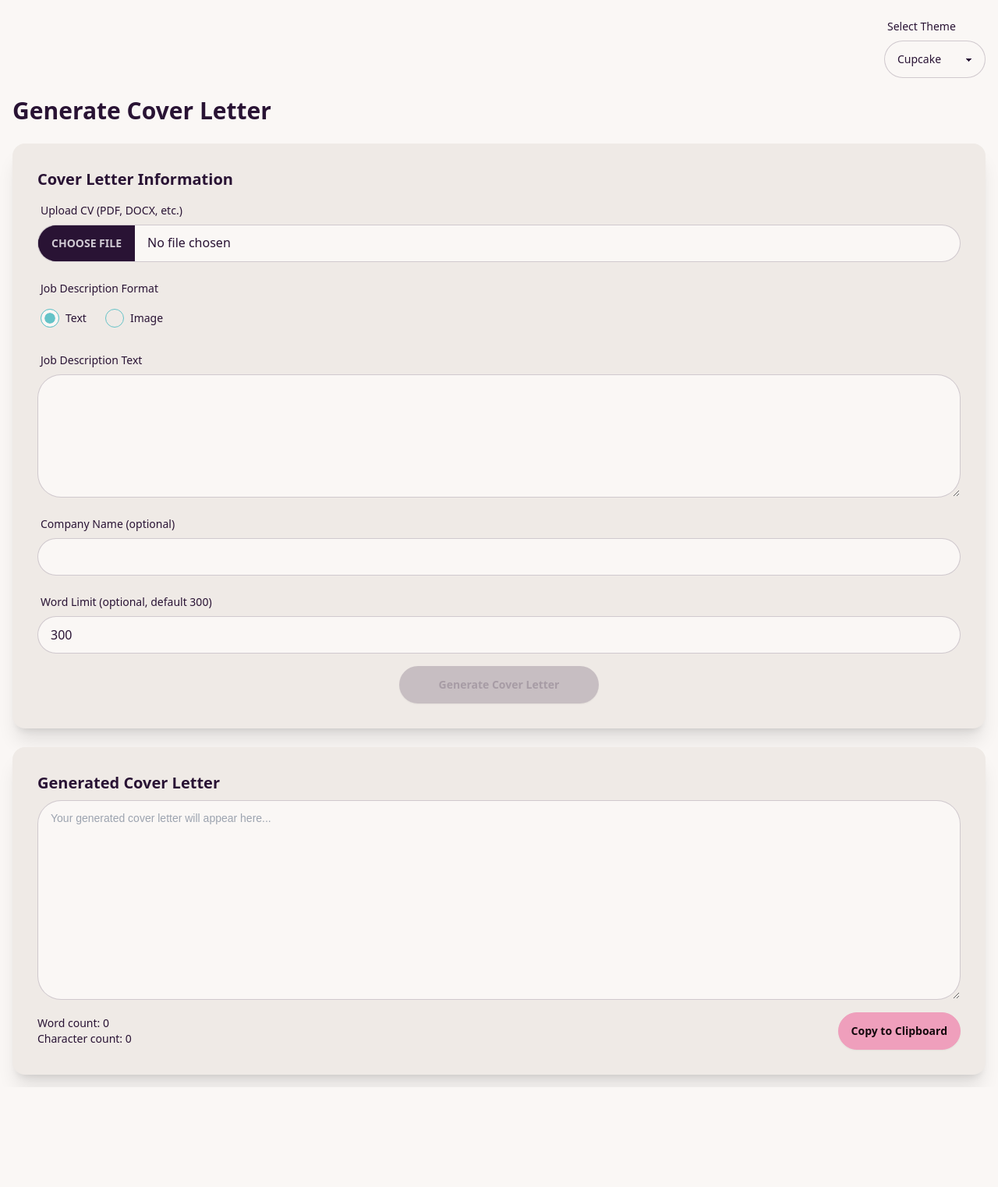
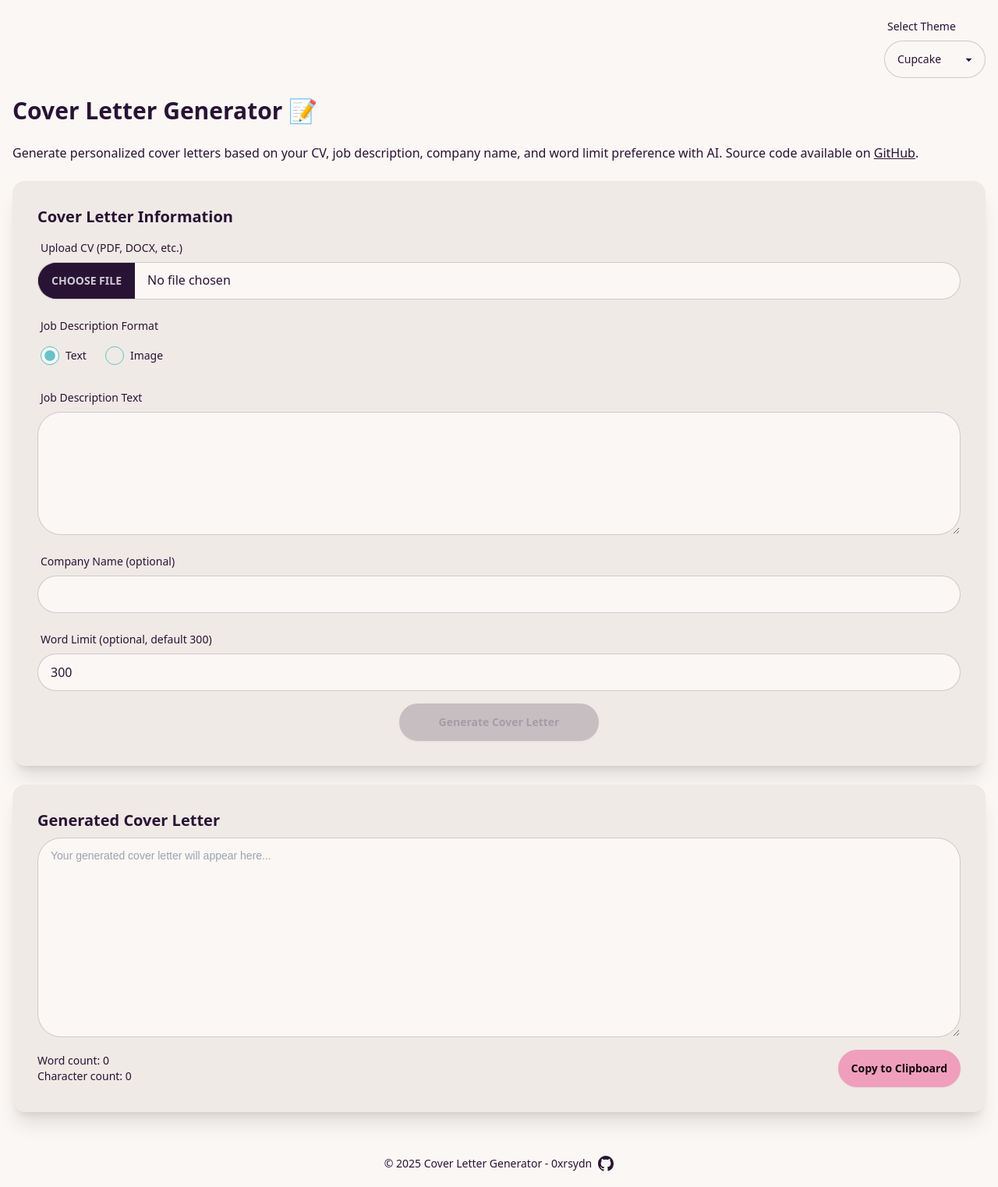
Before and after one commit to 0xrsydn/coverletter, a website: page src/templates/index.html in a window 1280 px wide. Shown: the whole page at 78% size. Before the commit the page ends 1394 px from the top, so only its background shows below. Drawn offline with Linux system fonts and the light colour scheme.

Commit message:
add footer

```diff
--- a/src/package.json
+++ b/src/package.json
@@ -5,6 +5,7 @@
   "main": "index.js",
   "scripts": {
     "build:css": "postcss static/css/tailwind.css -o static/css/main.css",
+    "build:css:prod": "NODE_ENV=production postcss static/css/tailwind.css -o static/css/main.css",
     "watch:css": "postcss static/css/tailwind.css -o static/css/main.css --watch"
   },
   "devDependencies": {
--- a/src/templates/index.html
+++ b/src/templates/index.html
@@ -24,7 +24,7 @@
     <script src="/static/js/htmx.min.js"></script>
 </head>
 <body class="bg-base-100">
-    <div class="container mx-auto p-4">
+    <div class="container mx-auto p-4 pb-96">
         <!-- Theme Selection -->
         <div class="mb-6 flex justify-end">
             <div class="form-control">
@@ -44,7 +44,10 @@
             </div>
         </div>
 
-        <h1 class="text-3xl font-bold mb-6">Generate Cover Letter</h1>
+        <h1 class="text-3xl font-bold mb-6">Cover Letter Generator 📝</h1>
+        <p class="text-lg text-gray-500 mb-6">
+            Generate personalized cover letters based on your CV, job description, company name, and word limit preference with AI. Source code available on <a href="https://github.com/0xrsydn/coverletter" target="_blank" class="link link-hover">GitHub</a>.
+        </p>
 
         <!-- Input Form Card -->
         <div class="card bg-base-200 shadow-xl mb-6">
@@ -145,7 +148,28 @@
     <!-- Toast Container (DaisyUI) -->
     <div class="toast toast-end" id="toast-container"></div>
 
+    <!-- Top space using viewport height -->
+    <div style="height: 5vh;"></div>
+
+    <!-- Footer with absolute positioning -->
+    <footer class="absolute bottom-0 left-0 w-full py-8 mb-16 text-center text-sm text-gray-500">
+        <div class="flex justify-center items-center gap-2">
+            <span>© <span id="current-year"></span> Cover Letter Generator - 0xrsydn</span>
+            <a href="https://github.com/0xrsydn/coverletter" target="_blank" class="inline-flex" aria-label="GitHub repository">
+                <svg xmlns="http://www.w3.org/2000/svg" width="20" height="20" fill="currentColor" viewBox="0 0 16 16">
+                    <path d="M8 0C3.58 0 0 3.58 0 8c0 3.54 2.29 6.53 5.47 7.59.4.07.55-.17.55-.38 0-.19-.01-.82-.01-1.49-2.01.37-2.53-.49-2.69-.94-.09-.23-.48-.94-.82-1.13-.28-.15-.68-.52-.01-.53.63-.01 1.08.58 1.23.82.72 1.21 1.87.87 2.33.66.07-.52.28-.87.51-1.07-1.78-.2-3.64-.89-3.64-3.95 0-.87.31-1.59.82-2.15-.08-.2-.36-1.02.08-2.12 0 0 .67-.21 2.2.82.64-.18 1.32-.27 2-.27.68 0 1.36.09 2 .27 1.53-1.04 2.2-.82 2.2-.82.44 1.1.16 1.92.08 2.12.51.56.82 1.27.82 2.15 0 3.07-1.87 3.75-3.65 3.95.29.25.54.73.54 1.48 0 1.07-.01 1.93-.01 2.2 0 .21.15.46.55.38A8.012 8.012 0 0 0 16 8c0-4.42-3.58-8-8-8z"/>
+                </svg>
+            </a>
+        </div>
+    </footer>
+
+    <!-- Bottom space using viewport height -->
+    <div style="height: 5vh;"></div>
+
     <script>
+        // Set current year for copyright
+        document.getElementById('current-year').textContent = new Date().getFullYear();
+
         // Toggle between text and image job description formats
         function toggleJobDescFormat(radioBtn) {
             const textContainer = document.getElementById('job-desc-text-container');
```
Also changed, not shown: src/docker-compose.yml (+7 -1 lines), 1 other file.
